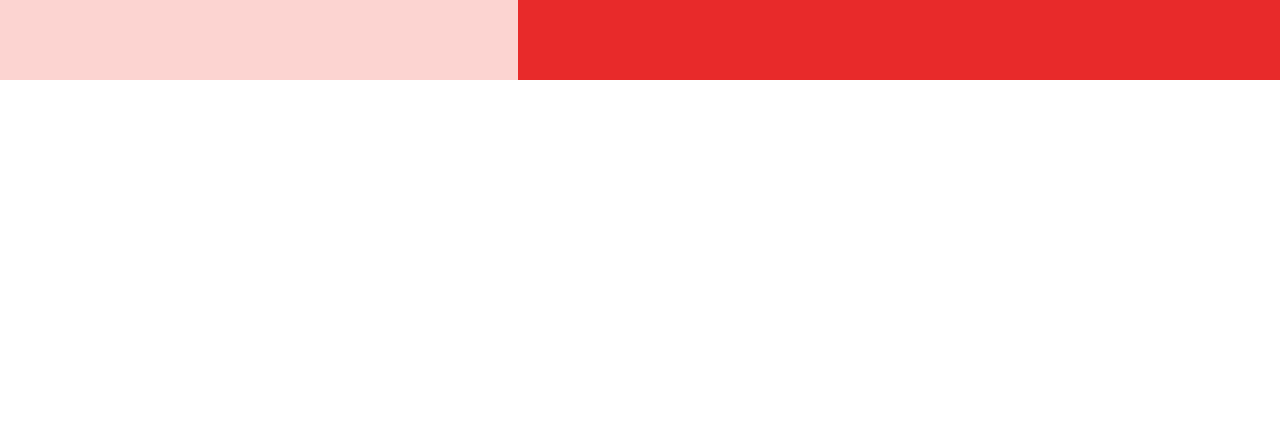
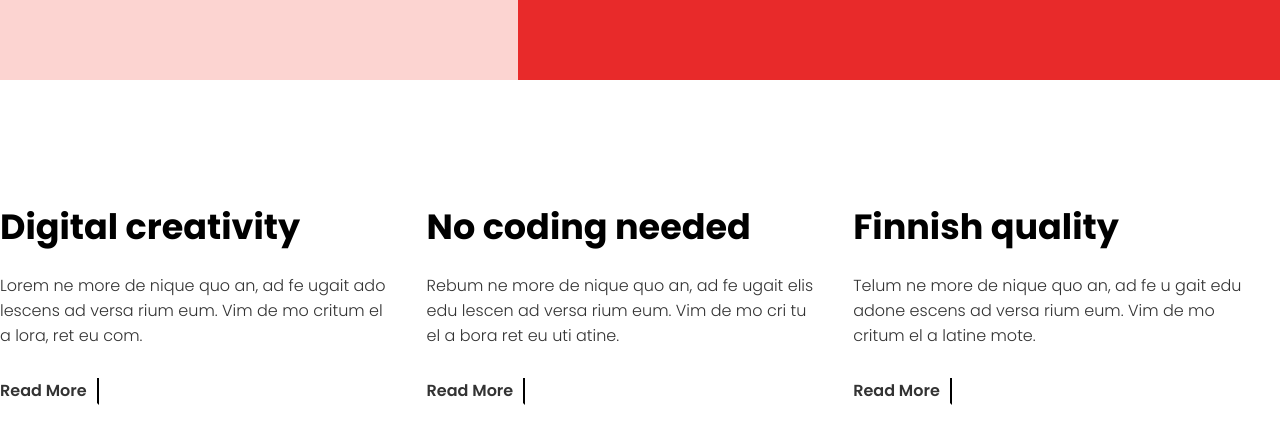
Before and after one commit to shariful-hoque/practice-lekker, a plain HTML site: page index.html in a window 1280 px wide. Shown: the part 777-1220 px from the top of the page. Before the commit the page ends 857 px from the top, so only its background shows below. Drawn offline with Linux system fonts and the light colour scheme.

Commit message:
digital added

```diff
--- a/index.html
+++ b/index.html
@@ -38,6 +38,28 @@
             <a href="#">Project Details.</a>
         </div>
     </section>
+    <section>
+        <div class="container digital">
+            <div class="digital_one">
+                <h2>Digital creativity</h2>
+                <p>Lorem ne more de nique quo an, ad fe ugait ado lescens ad versa rium eum. Vim de mo critum el a lora,
+                    ret eu com. </p>
+                <a href="#">Read More</a>
+            </div>
+            <div class="digital_one">
+                <h2>No coding needed</h2>
+                <p>Rebum ne more de nique quo an, ad fe ugait elis edu lescen ad versa rium eum. Vim de mo cri tu el a
+                    bora ret eu uti atine.</p>
+                <a href="#">Read More</a>
+            </div>
+            <div class="digital_one">
+                <h2>Finnish quality</h2>
+                <p>Telum ne more de nique quo an, ad fe u gait edu adone escens ad versa rium eum. Vim de mo critum el a
+                    latine mote.</p>
+                <a href="#">Read More</a>
+            </div>
+        </div>
+    </section>
 
 </body>
 
--- a/style.css
+++ b/style.css
@@ -101,3 +101,44 @@ ul,ol{
     background: #FAEE31;
     color: #000;
 }
+
+.digital{
+    display: flex;
+    padding: 120px 0;
+}
+
+.digital_one{
+    width: 33.33%;
+}
+
+.digital_one h2{
+    font-size: 35px;
+    font-family: 'Poppins', sans-serif;
+    font-weight: 700;
+}
+
+.digital_one p {
+    font-size: 16px;
+    font-family: 'Poppins', sans-serif;
+    font-weight: 300;
+    padding-right: 34px;
+    color: #333;
+    padding-top: 20px;
+}
+
+.digital_one a {
+    font-size: 16px;
+    font-family: 'Poppins', sans-serif;
+    font-weight: 600;
+    color: #333;
+    border-right: 2px solid #000;
+    padding-right: 10px;
+    margin-top: 30px;
+    border-bottom: 2px solid #fff;
+}
+
+.digital_one a:hover{
+    border-bottom: 2px solid #000;
+    border-right: none;
+    padding: 0 0 0 2px;
+}
```
